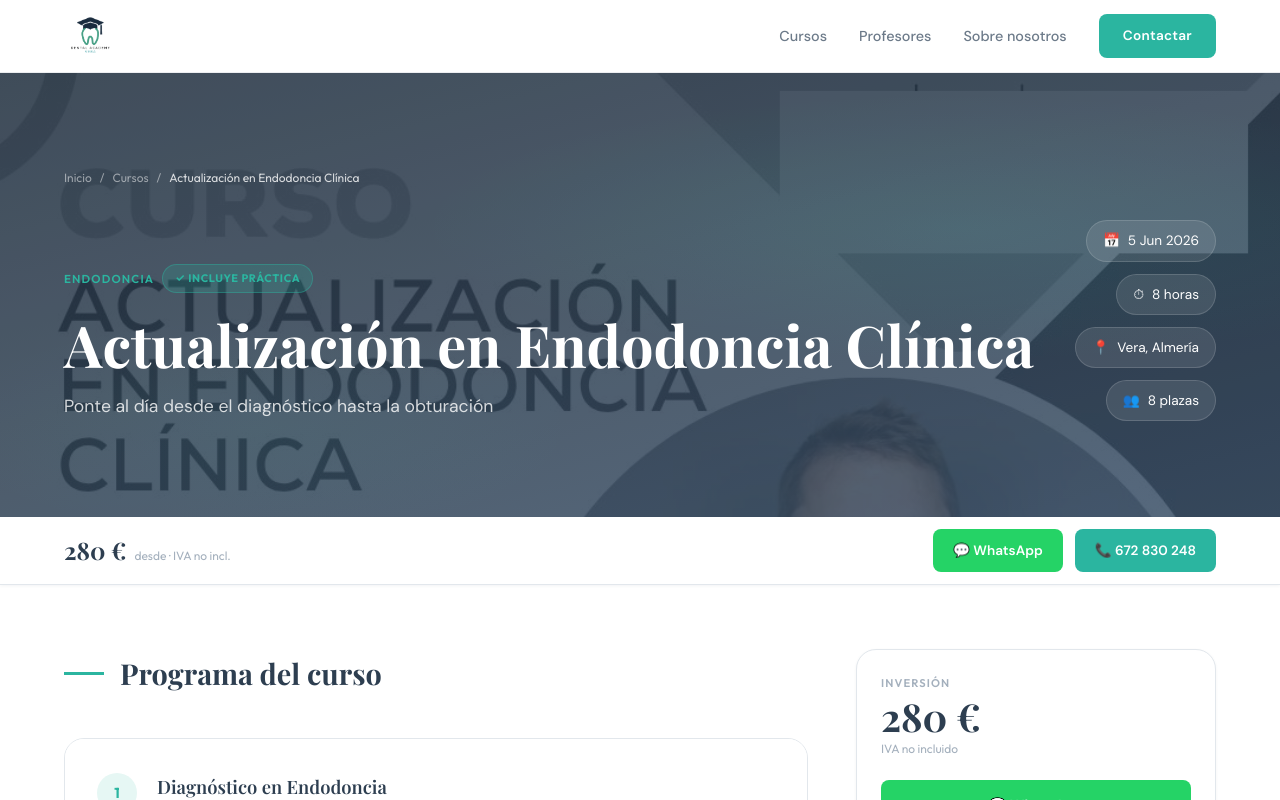
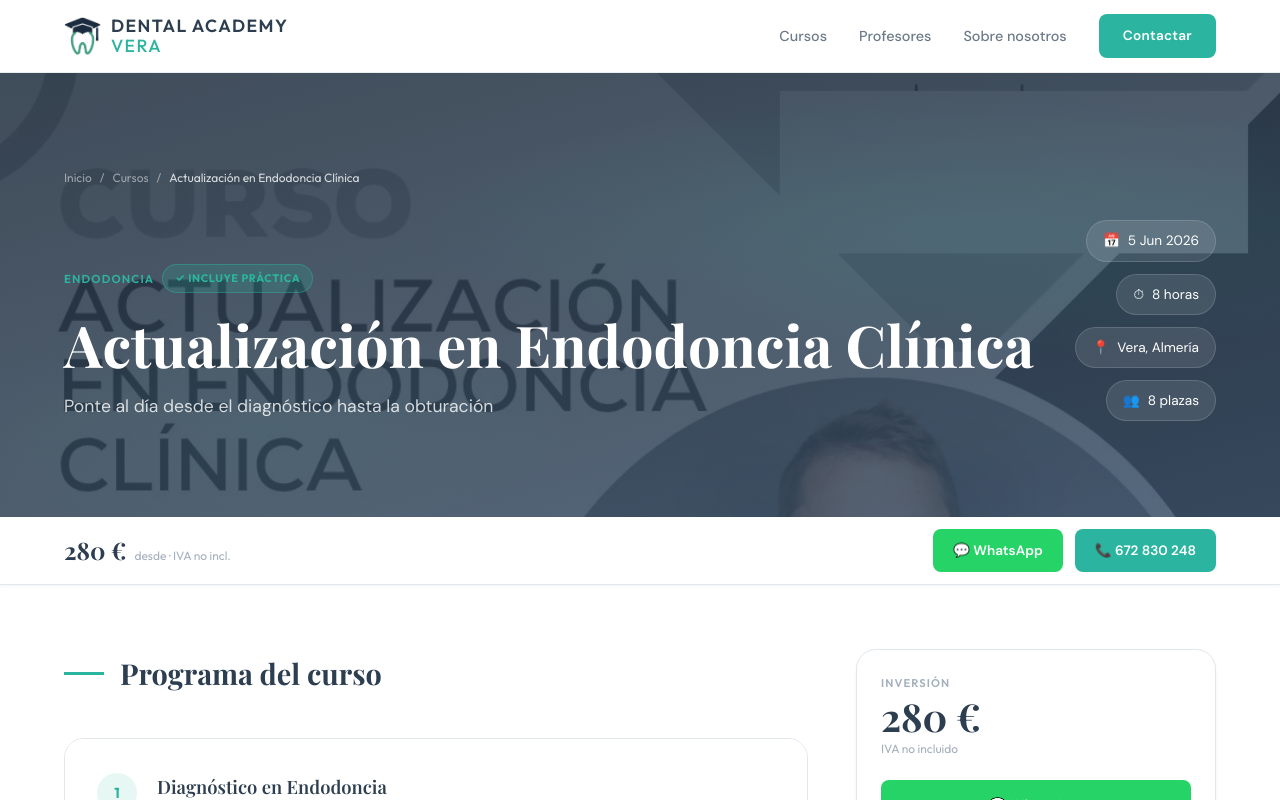
Before and after one commit to ferval19/dentalacademyvera, a Next.js app: page /cursos/endodoncia-clinica in a window 1280 px wide. Shown: the top 800 px of the page. Built offline with nearby package versions, Linux system fonts and the light colour scheme.

Commit message:
Use dental icon + text in Nav and Footer instead of full logo
Co-Authored-By: Claude Sonnet 4.6 <noreply@anthropic.com>

```diff
--- a/components/Footer.tsx
+++ b/components/Footer.tsx
@@ -31,14 +31,17 @@ export default function Footer() {
         <div className="grid grid-cols-1 sm:grid-cols-2 lg:grid-cols-[2fr_1fr_1fr_1fr] gap-10 mb-12">
           {/* Brand + contact */}
           <div>
-            <div className="mb-4">
+            <div className="flex items-center gap-[10px] mb-4">
               <Image
-                src="/images/logo.png"
-                alt="Dental Academy Vera"
-                width={140}
-                height={46}
-                className="h-[46px] w-auto object-contain brightness-0 invert"
+                src="/images/logo-icon.png"
+                alt=""
+                width={34}
+                height={34}
+                className="h-[34px] w-auto object-contain flex-shrink-0 brightness-0 invert"
               />
+              <div className="font-label text-[1.05rem] font-semibold text-white tracking-[0.08em] uppercase">
+                Dental Academy <span className="text-teal">Vera</span>
+              </div>
             </div>
             <p className="text-[0.85rem] leading-[1.6] mb-5">
               Formación dental de excelencia en Vera, Almería. Cursos presenciales y online para
--- a/components/Nav.tsx
+++ b/components/Nav.tsx
@@ -37,15 +37,19 @@ export default function Nav() {
     >
       <div className="flex items-center justify-between max-w-[1200px] mx-auto px-6 h-[72px]">
         {/* Logo */}
-        <Link href="/" className="flex items-center">
+        <Link href="/" className="flex items-center gap-[10px]">
           <Image
-            src="/images/logo.png"
-            alt="Dental Academy Vera"
-            width={140}
-            height={46}
-            className="h-[46px] w-auto object-contain"
+            src="/images/logo-icon.png"
+            alt=""
+            width={38}
+            height={38}
+            className="h-[38px] w-auto object-contain flex-shrink-0"
             priority
           />
+          <div className="font-label font-semibold text-[1.1rem] tracking-[0.08em] uppercase text-navy leading-[1.15]">
+            Dental Academy{' '}
+            <span className="text-teal block font-medium">Vera</span>
+          </div>
         </Link>
 
         {/* Desktop links */}
```
Also changed, not shown: public/images/logo-icon.png (added).
